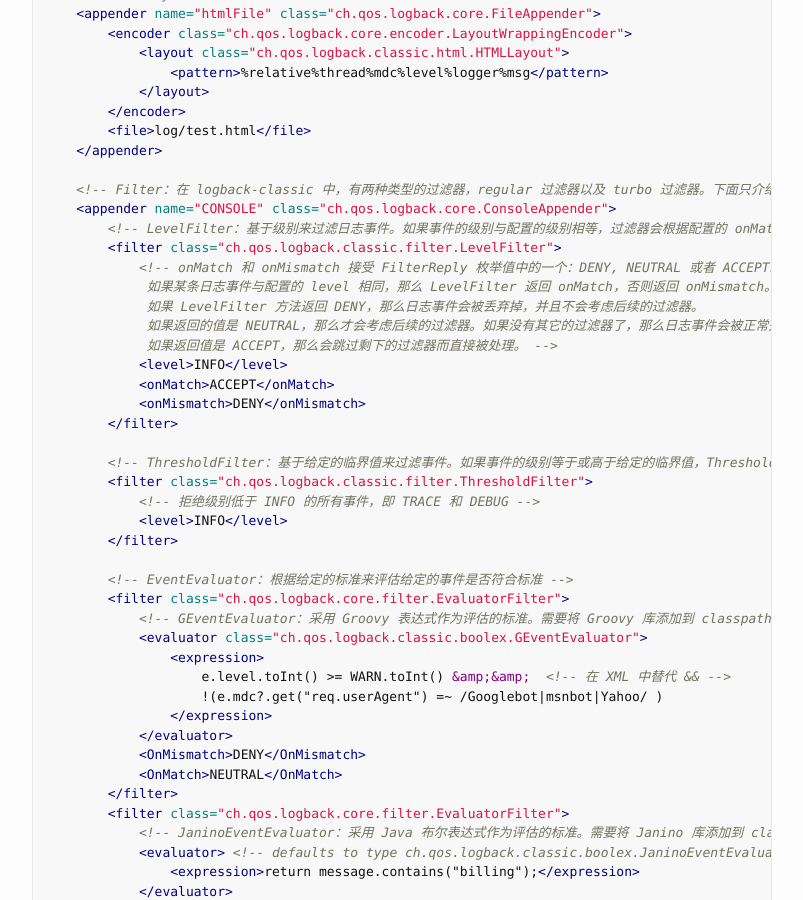
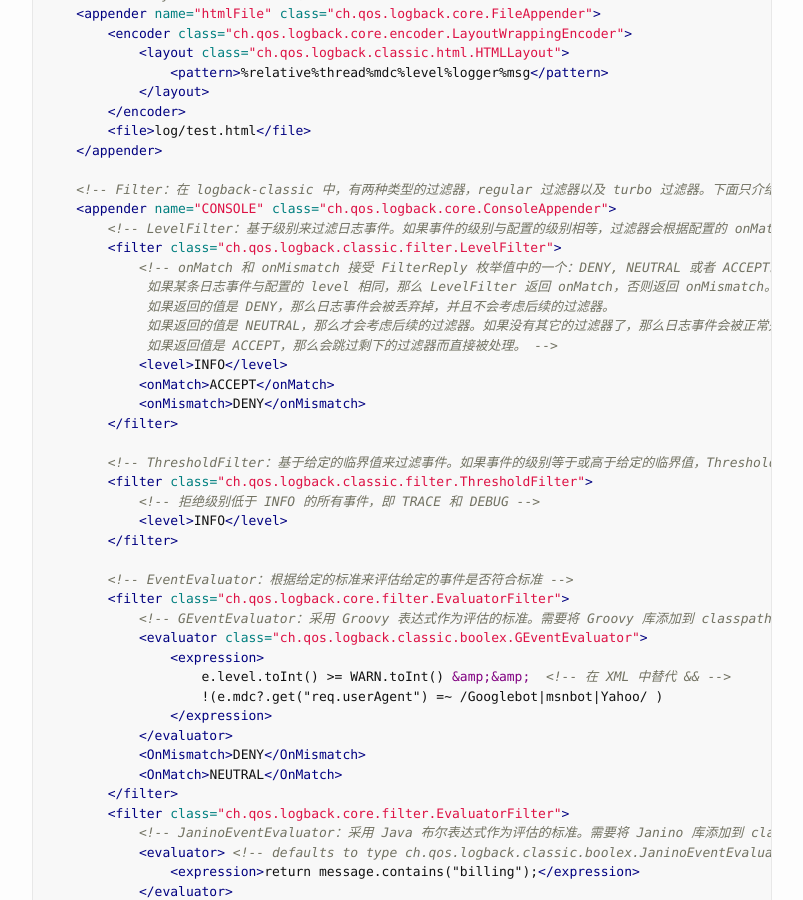
Before and after one commit to onblogss/onblogss.github.io, a Jekyll site: the page built from docs/_posts/2022/2022-07-21-快速入门logback日志开发.md, in a window 1280 px wide and 900 px high, scrolled down 5908 px. Shown: the whole window, without its empty margins (238-1041 px from the left). Built offline with Jekyll 4.4.1, drawn with Linux system fonts in a browser that asks for light colours; comment, search, counter and statistics services are not loaded.

Commit message:
Update 2022-07-21-快速入门logback日志开发.md

```diff
--- a/docs/_posts/2022/2022-07-21-快速入门logback日志开发.md
+++ b/docs/_posts/2022/2022-07-21-快速入门logback日志开发.md
@@ -280,7 +280,7 @@ public class LogTest {
         <filter class="ch.qos.logback.classic.filter.LevelFilter">
             <!-- onMatch 和 onMismatch 接受 FilterReply 枚举值中的一个：DENY, NEUTRAL 或者 ACCEPT。
              如果某条日志事件与配置的 level 相同，那么 LevelFilter 返回 onMatch，否则返回 onMismatch。
-             如果 LevelFilter 方法返回 DENY，那么日志事件会被丢弃掉，并且不会考虑后续的过滤器。
+             如果返回的值是 DENY，那么日志事件会被丢弃掉，并且不会考虑后续的过滤器。
              如果返回的值是 NEUTRAL，那么才会考虑后续的过滤器。如果没有其它的过滤器了，那么日志事件会被正常处理。
              如果返回值是 ACCEPT，那么会跳过剩下的过滤器而直接被处理。 -->
             <level>INFO</level>
```
